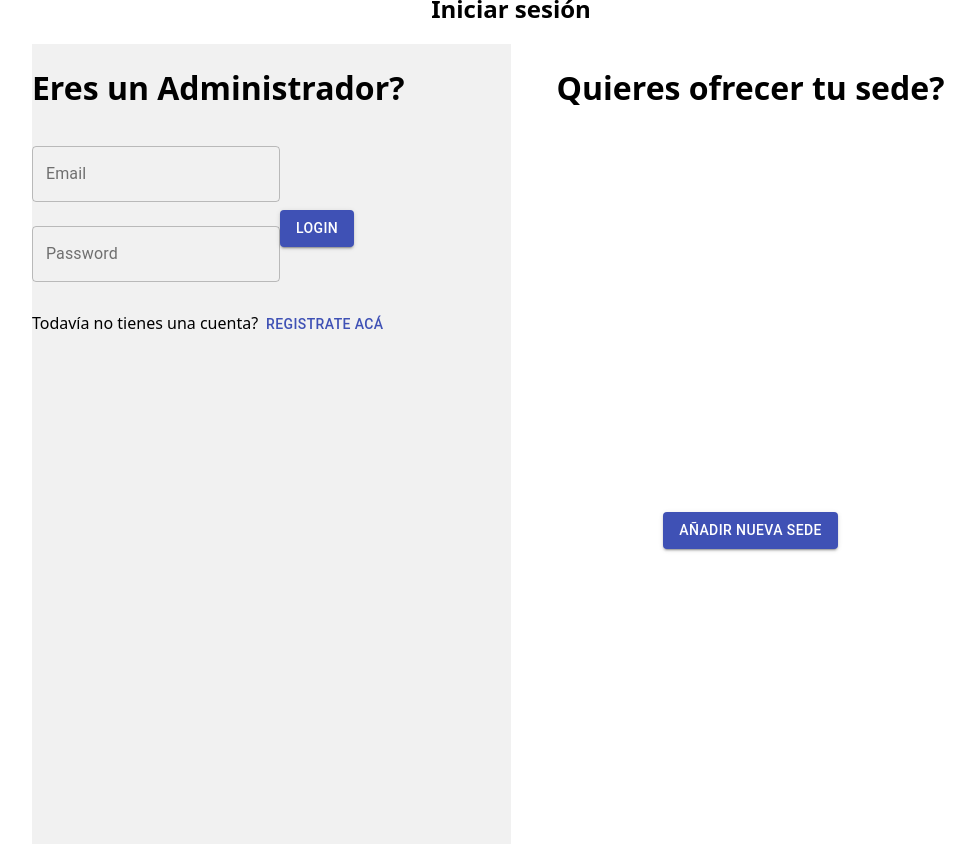
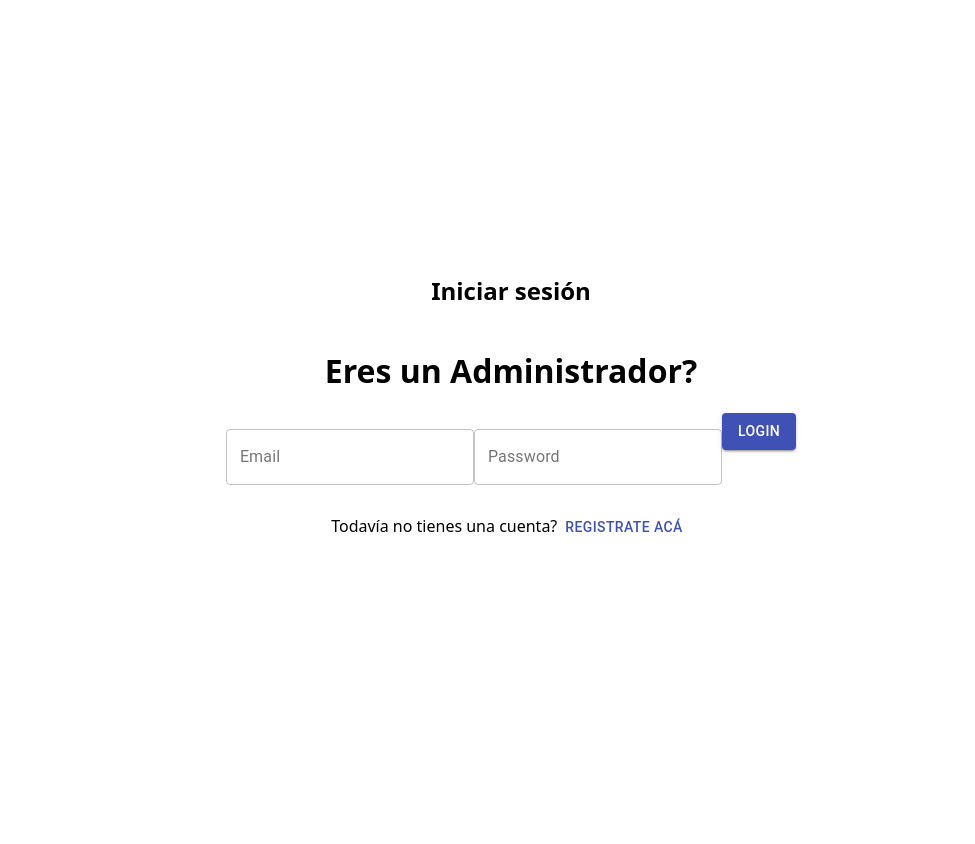
Before and after one commit to UNTorneo/untorneo_web, a React (Vite) app: page /auth in a window 1280 px wide. Shown: the whole page, without its empty margins (129-1104 px from the left). After the commit the page ends 816 px from the top, so only its background shows below. Built offline with nearby package versions, Linux system fonts and the light colour scheme.

Commit message:
little refactor

```diff
--- a/src/pages/auth/auth.jsx
+++ b/src/pages/auth/auth.jsx
@@ -44,13 +44,13 @@ const Auth = () => {
 
       <h2>{isLogin ? 'Iniciar sesión' : 'Registrarse'}</h2>
 
-      <div className="split-page">
-        <div className="left-container">
+
+
           <h1> Eres un Administrador? </h1>
           {isLogin ? (
-           <Login />
+           <Login flagVenue={false} />
           ) : (
-          <Register/>
+          <Register flagVenue={true}/>
           )}
           <p>
           {isLogin ? "Todavía no tienes una cuenta?" : 'Ya tienes una cuenta?'}
@@ -61,16 +61,7 @@ const Auth = () => {
           {isLogin ? 'Registrate acá' : 'Inicia sesión acá'}
           </Button>
           </p>
-        </div>
-        <div className="right-container">
-          <h1 style={{ textAlign: 'center' }}>Quieres ofrecer tu sede?</h1>
-          <div style={{ display: 'flex', justifyContent: 'center', alignItems: 'center', height: '100vh' }}>
-            <Button variant="contained" color="primary">
-              Añadir nueva sede
-            </Button>
-          </div>
-        </div>
-      </div>
+
 
 
 
--- a/src/pages/home/Home.jsx
+++ b/src/pages/home/Home.jsx
@@ -11,13 +11,7 @@ const Home = () => {
 
   return (
     <main>
-      <h1>Home aplicacion ejemplo query Cities</h1>
 
-      {data?.cities.map(({ id, name }) => (
-        <ol key={id}>
-          <li>{name}</li>
-        </ol>
-      ))}
     </main>
   );
 };
--- a/src/routes/App.jsx
+++ b/src/routes/App.jsx
@@ -8,7 +8,7 @@ const App = () => {
   return (
     <BrowserRouter>
       <Routes>
-        <Route path="/" element={<Home />} />
+        <Route path="/home" element={<Home />} />
         <Route path="/auth" element={<Auth/>}/>
       </Routes>
     </BrowserRouter>
--- a/src/templates/auth/login.jsx
+++ b/src/templates/auth/login.jsx
@@ -6,7 +6,6 @@ import { useNavigate } from "react-router-dom";
 import validator from "validator";
 
 const Login = () => {
-
   const [email, setEmail] = useState('');
   const [password, setPassword] = useState('');
   const [loginError, setLoginError] = useState(null);
@@ -34,6 +33,7 @@ const Login = () => {
       localStorage.setItem('auth-token',response.data.login.accessToken);
       console.log(localStorage.getItem('auth-token'));
       navigate("/");
+
     }
 
 
--- a/src/templates/auth/register.jsx
+++ b/src/templates/auth/register.jsx
@@ -20,7 +20,6 @@ const changeDateFormat = (d)=>{
 }
 
 const Register = () => {
-
 
   const [name, setName] = useState("");
   const [username, setUsername] = useState("");
```
